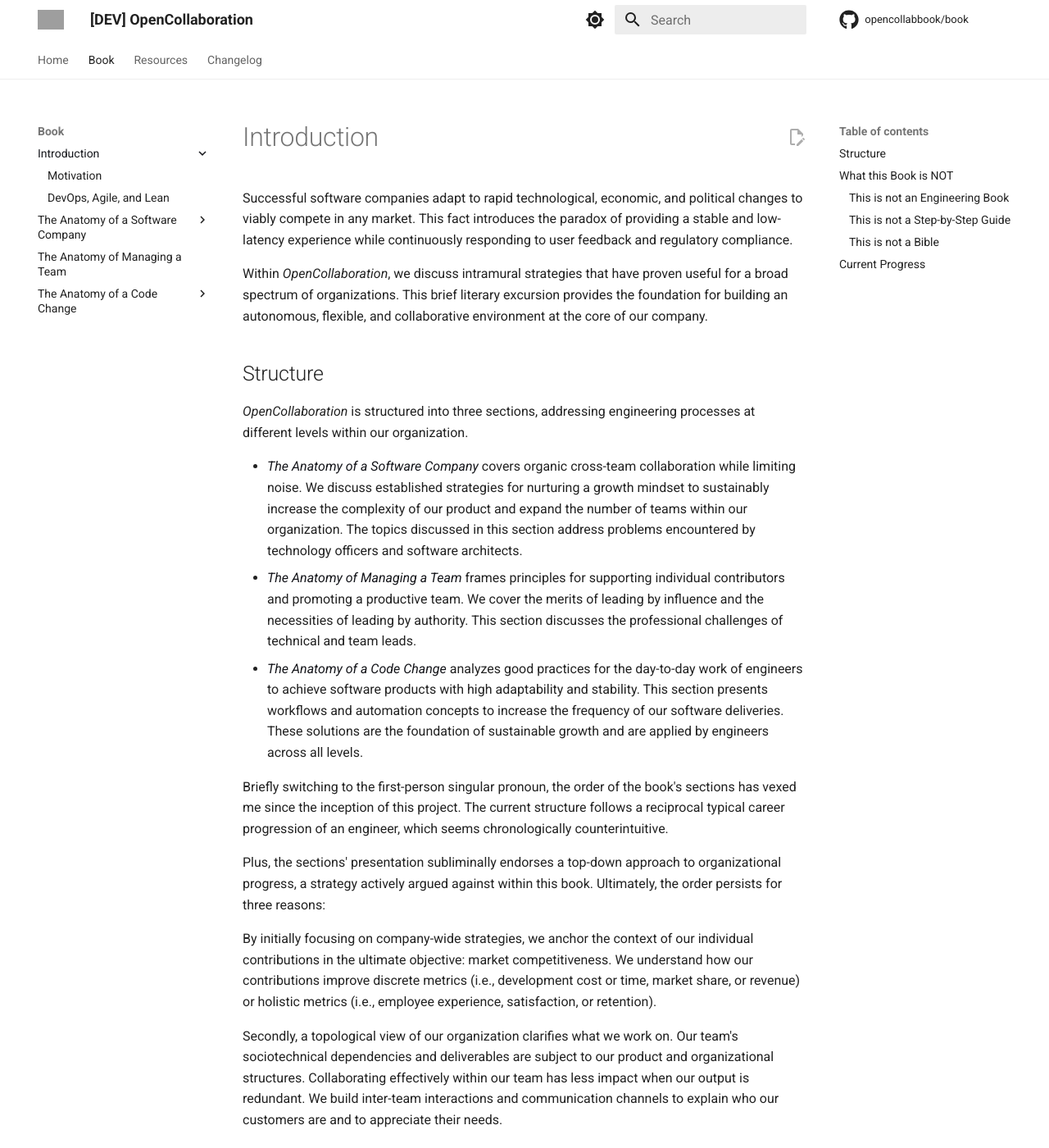
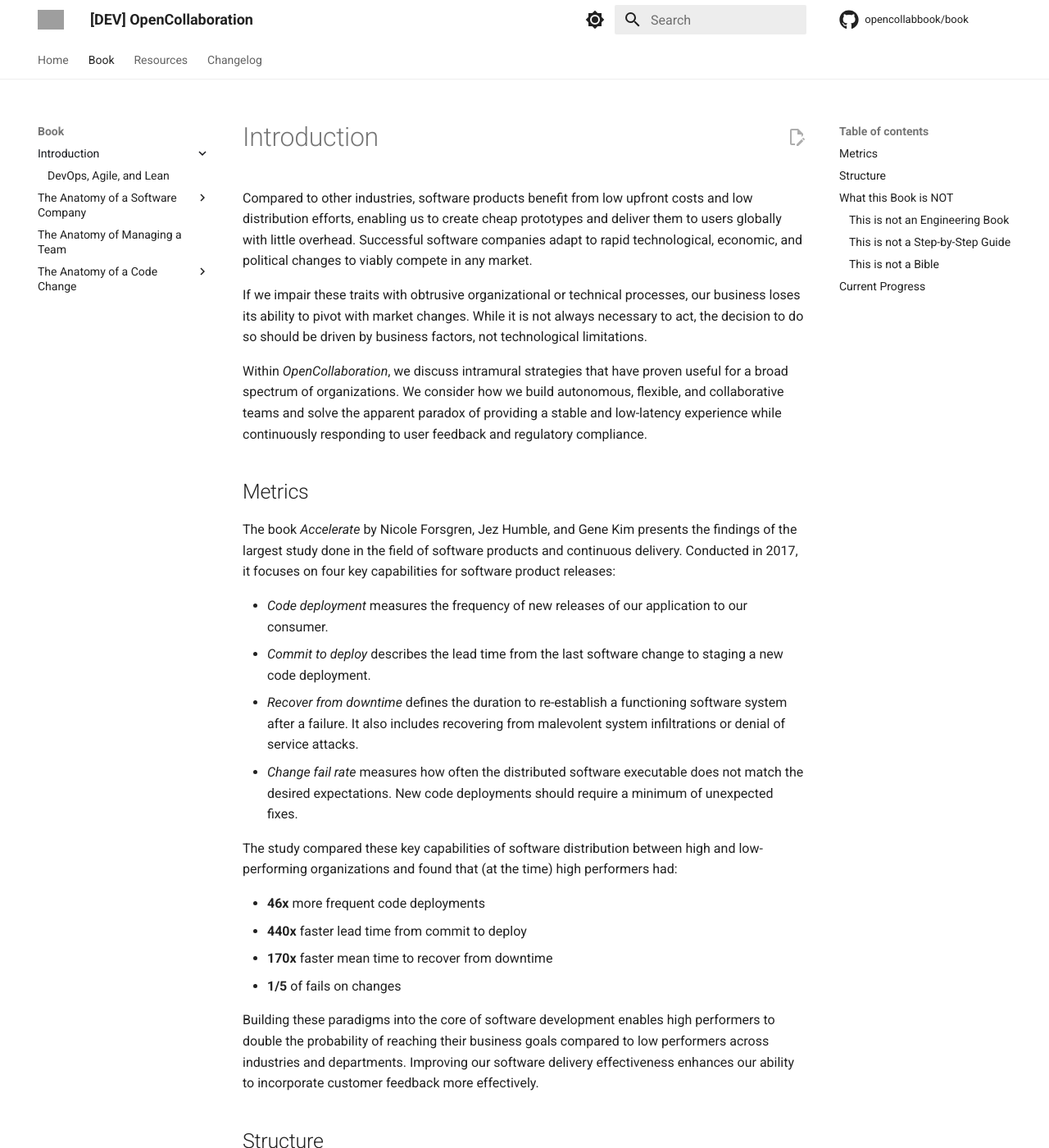
Before and after one commit to engineering-collaboration/book, an MkDocs documentation site: the page built from docs/book/introduction/README.md, in a window 1280 px wide and 1400 px high. Shown: the whole window at 82% size. Built offline with MkDocs 1.6.1 and Material for MkDocs 9.7.7, drawn with Linux system fonts in a browser that asks for light colours; comment, search, counter and statistics services are not loaded; some of the changed text lies outside the part shown; grey boxes are pictures that could not be loaded.

Commit message:
🖊️ Move the Accelerate metrics to introduction (#63)
* ;ove motivation chapter to introduction

* Remove motivation from navigation

* Format Accelerate metrics

* Reorder introduction paragraphs

* Describe the key capabilities in actual english

```diff
--- a/docs/book/introduction/README.md
+++ b/docs/book/introduction/README.md
@@ -1,13 +1,33 @@
 ---
 title: Introduction
-description: OpenCollaboration provides the foundation for building an autonomous, flexible, and collaborative environment at the core of our company.
+description: OpenCollaboration discusses intramural strategies that have proven useful for a broad spectrum of organizations. We consider how to build autonomous, flexible, and collaborative teams and solve the apparent paradox of providing a stable and low-latency experience while continuously responding to user feedback and regulatory compliance.
 ---
 
 # Introduction
 
-Successful software companies adapt to rapid technological, economic, and political changes to viably compete in any market. This fact introduces the paradox of providing a stable and low-latency experience while continuously responding to user feedback and regulatory compliance.
+Compared to other industries, software products benefit from low upfront costs and low distribution efforts, enabling us to create cheap prototypes and deliver them to users globally with little overhead. Successful software companies adapt to rapid technological, economic, and political changes to viably compete in any market.
 
-Within *OpenCollaboration*, we discuss intramural strategies that have proven useful for a broad spectrum of organizations. This brief literary excursion provides the foundation for building an autonomous, flexible, and collaborative environment at the core of our company.
+If we impair these traits with obtrusive organizational or technical processes, our business loses its ability to pivot with market changes. While it is not always necessary to act, the decision to do so should be driven by business factors, not technological limitations.
+
+Within *OpenCollaboration*, we discuss intramural strategies that have proven useful for a broad spectrum of organizations. We consider how we build autonomous, flexible, and collaborative teams and solve the apparent paradox of providing a stable and low-latency experience while continuously responding to user feedback and regulatory compliance.
+
+## Metrics
+
+The book *Accelerate* by Nicole Forsgren, Jez Humble, and Gene Kim presents the findings of the largest study done in the field of software products and continuous delivery. Conducted in 2017, it focuses on four key capabilities for software product releases:
+
+- *Code deployment* measures the frequency of new releases of our application to our consumer.
+- *Commit to deploy* describes the lead time from the last software change to staging a new code deployment.
+- *Recover from downtime* defines the duration to re-establish a functioning software system after a failure. It also includes recovering from malevolent system infiltrations or denial of service attacks.
+- *Change fail rate* measures how often the distributed software executable does not match the desired expectations. New code deployments should require a minimum of unexpected fixes.
+
+The study compared these key capabilities of software distribution between high and low-performing organizations and found that (at the time) high performers had:
+
+- **46x** more frequent code deployments
+- **440x** faster lead time from commit to deploy
+- **170x** faster mean time to recover from downtime
+- **1/5** of fails on changes
+
+Building these paradigms into the core of software development enables high performers to double the probability of reaching their business goals compared to low performers across industries and departments. Improving our software delivery effectiveness enhances our ability to incorporate customer feedback more effectively.
 
 ## Structure
 
@@ -23,9 +43,9 @@ Plus, the sections' presentation subliminally endorses a top-down approach to or
 
 By initially focusing on company-wide strategies, we anchor the context of our individual contributions in the ultimate objective: market competitiveness. We understand how our contributions improve discrete metrics (i.e., development cost or time, market share, or revenue) or holistic metrics (i.e., employee experience, satisfaction, or retention).
 
-Secondly, a topological view of our organization clarifies what we work on. Our team's sociotechnical dependencies and deliverables are subject to our product and organizational structures. Collaborating effectively within our team has less impact when our output is redundant. We build inter-team interactions and communication channels to explain who our customers are and to appreciate their needs.
+Second, a topological view of our organization clarifies what we work on. Our team's sociotechnical dependencies and deliverables are subject to our product and organizational structures. Collaborating effectively within our team has less impact when our output is redundant. We build inter-team interactions and communication channels to explain who our customers are and to appreciate their needs.
 
-Lastly, while progress does not have to be initiated by leadership, it certainly needs to be backed by it. In time, every change faces push-back that can only be overcome by authority. To motivate leadership towards necessary reforms, we need to understand our company's market demands. Associating the benefits of development practices with our competitiveness provides a mutually-understood and explicit vision of our organization's potential.
+Lastly, while progress does not have to be initiated by leadership, it certainly needs to be backed by it. In time, every change faces push-back that can only be overcome by authority. To motivate leadership towards necessary reforms, we need to understand our company's market demands. Associating the benefits of development practices with our competitiveness provides a mutually understood and explicit vision of our organization's potential.
 
 ## What this Book is NOT
 
--- a/mkdocs-dist.yml
+++ b/mkdocs-dist.yml
@@ -82,7 +82,6 @@ nav:
   - Book:
     - Introduction:
       - './book/introduction/README.md'
-      - Motivation: './book/introduction/motivation.md'
       - DevOps, Agile, and Lean: './book/introduction/devops-agile-lean.md'
 
     - The Anatomy of a Software Company:
--- a/mkdocs.yml
+++ b/mkdocs.yml
@@ -76,7 +76,6 @@ nav:
   - Book:
     - Introduction:
       - './book/introduction/README.md'
-      - Motivation: './book/introduction/motivation.md'
       - DevOps, Agile, and Lean: './book/introduction/devops-agile-lean.md'
 
     - The Anatomy of a Software Company:
```
Also changed, not shown: other parts of docs/book/introduction/README.md (+1 -1 lines), docs/book/introduction/motivation.md (deleted, +0 -43 lines).
